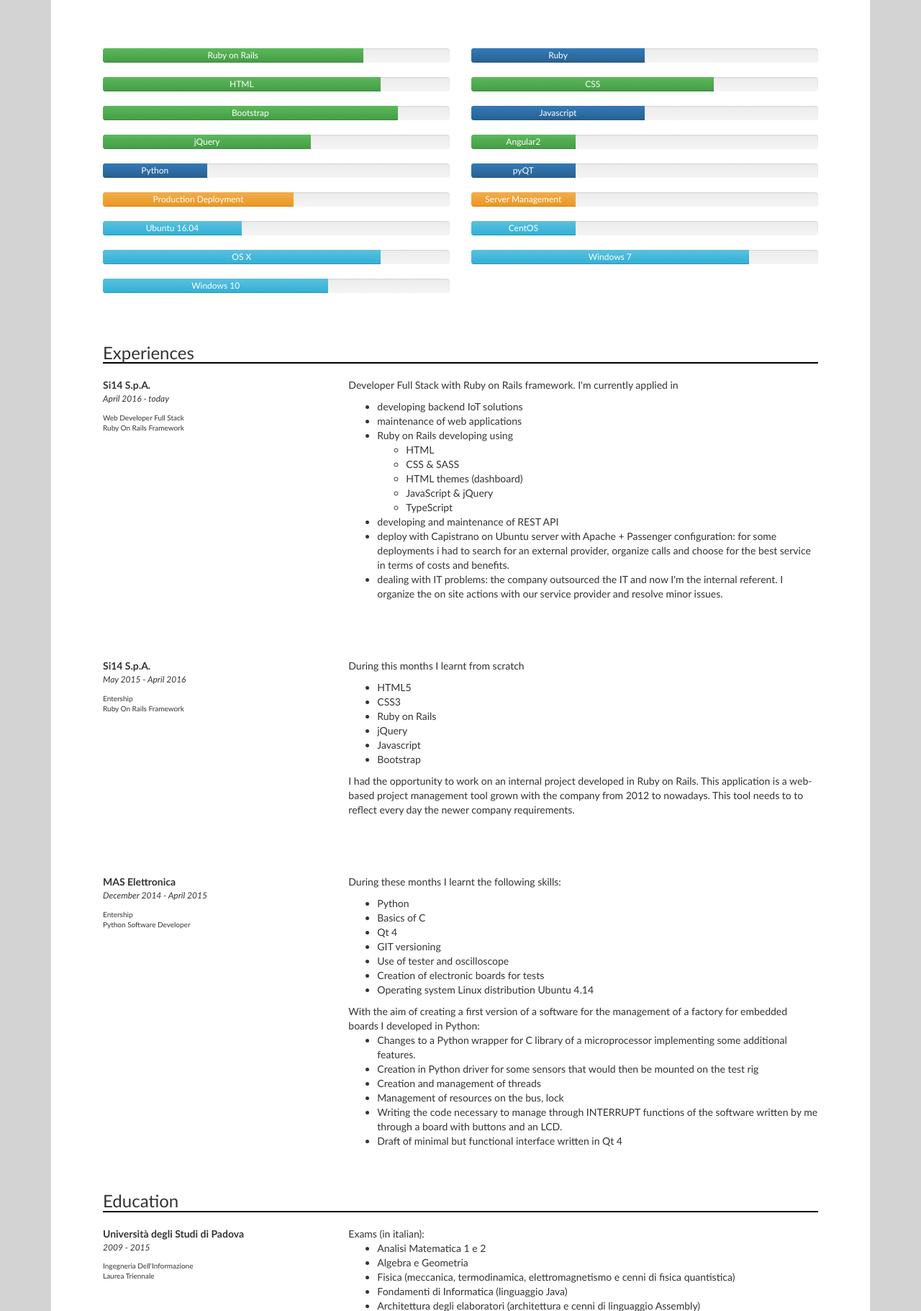
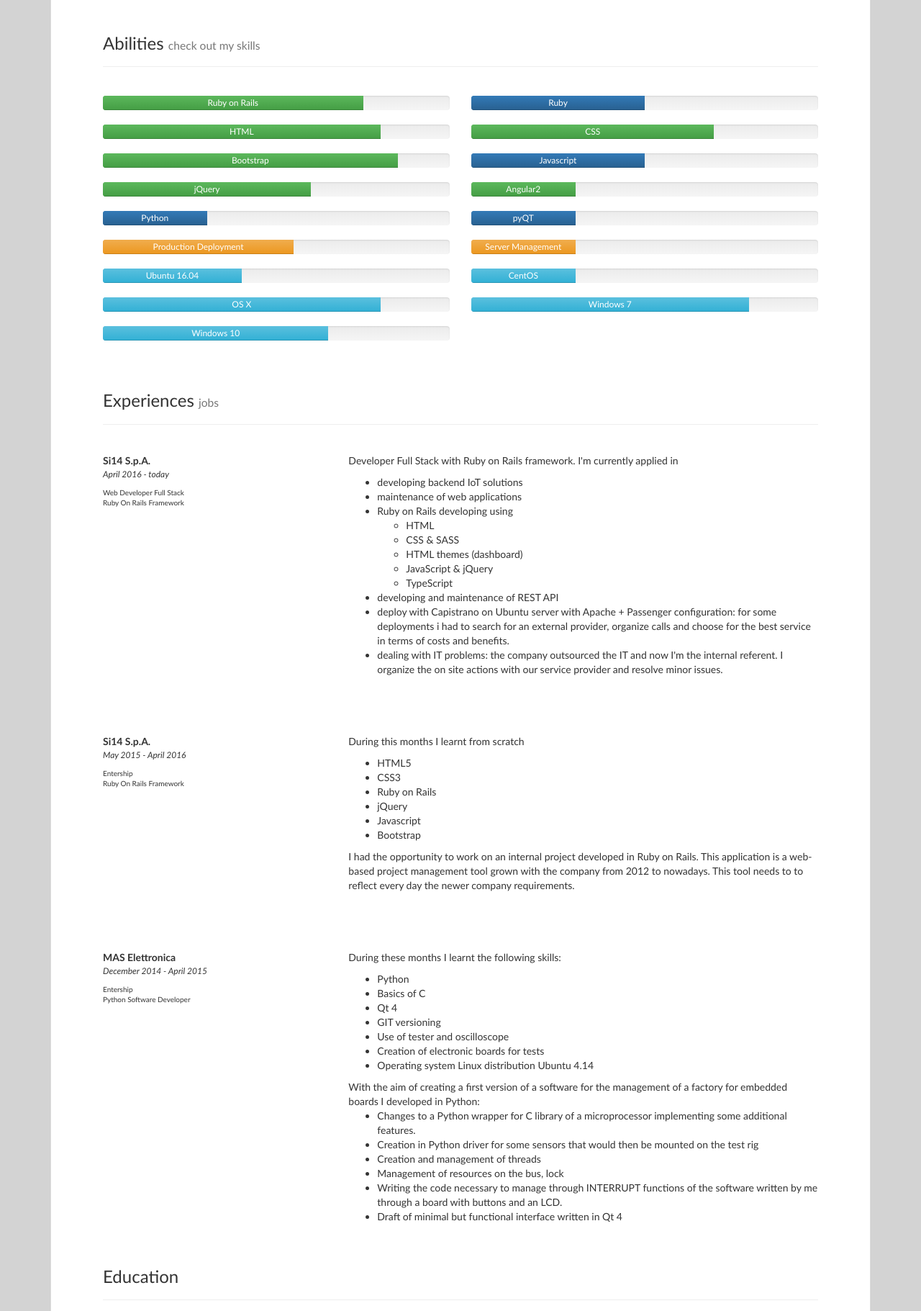
Before and after one commit to kreactiv8/resume, a plain HTML site: page index.html in a window 1280 px wide. Shown: the part 356-2177 px from the top of the page at 72% size. Drawn offline with nearby package versions, Linux system fonts and the light colour scheme.

Commit message:
Minor changes

```diff
--- a/index.html
+++ b/index.html
@@ -72,6 +72,9 @@
 
         <!-- MAIN-ABILITIES -->
         <section class="main-abilities">
+          <div class="page-header">
+            <h3>Abilities <small>check out my skills</small></h3>
+          </div>
           <div class="row">
             <div class="col-md-6">
               <div class="progress">
@@ -196,7 +199,9 @@
 
         <!-- EXPERIENCES -->
         <section class="experiences">
-          <h3 class="section-title">Experiences</h3>
+          <div class="page-header">
+            <h3>Experiences <small>jobs</small></h3>
+          </div>
           <div class="row">
             <div class="col-md-4">
               <p class="name">Si14 S.p.A.</p>
@@ -293,7 +298,9 @@
 
         <!-- EDUCATION -->
         <section class="education">
-          <h3 class="section-title">Education</h3>
+          <div class="page-header">
+            <h3>Education <small></small></h3>
+          </div>
           <div class="row">
             <div class="col-md-4">
               <p class="name">Università degli Studi di Padova</p>
@@ -369,7 +376,9 @@
 
         <!-- INTERESTS -->
         <section class="interests">
-          <h3 class="section-title">Interests</h3>
+          <div class="page-header">
+            <h3>Interests <small>I have many...</small></h3>
+          </div>
           <div class="row">
             <div class="col-md-12">
               <p class="description-large">
```
